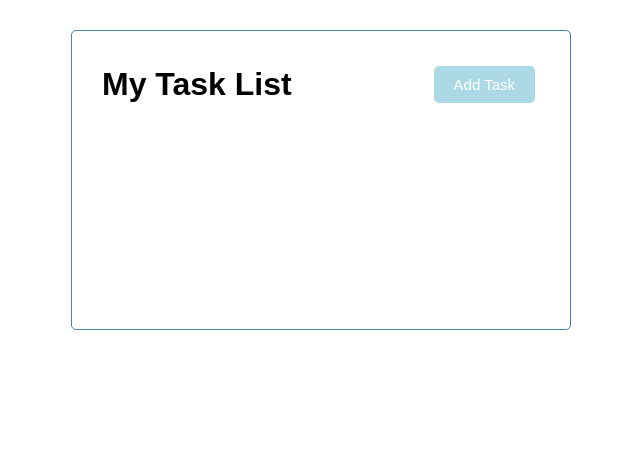
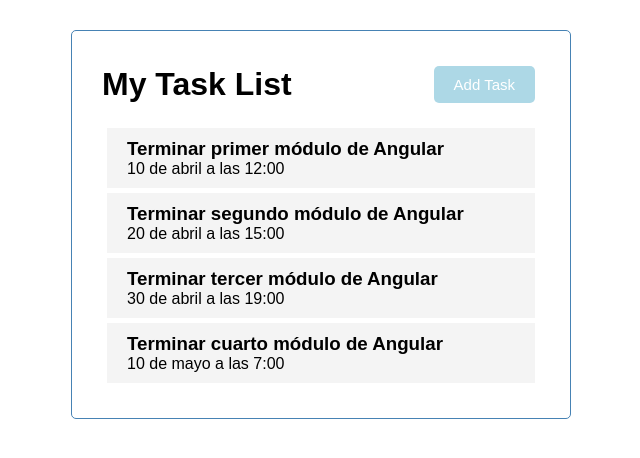
Before and after one commit to LeoLopezPisani/task-list, an Angular app: page / in a window 1280 px wide. Shown: the top 458 px of the page, without its empty margins (319-959 px from the left). Built offline with nearby package versions, Linux system fonts and the light colour scheme.

Commit message:
added task list

```diff
--- a/src/app/app.component.html
+++ b/src/app/app.component.html
@@ -1,3 +1,4 @@
 <div class="container">
     <app-header></app-header>
+    <app-tasks></app-tasks>
 </div>
--- a/src/app/app.module.ts
+++ b/src/app/app.module.ts
@@ -4,12 +4,16 @@
 import { AppComponent } from './app.component';
 import { HeaderComponent } from './components/header/header.component';
 import { ButtonComponent } from './components/button/button.component';
+import { TasksComponent } from './components/tasks/tasks.component';
+import { TasksItemComponent } from './components/tasks-item/tasks-item.component';
 
 @NgModule({
   declarations: [
     AppComponent,
     HeaderComponent,
-    ButtonComponent
+    ButtonComponent,
+    TasksComponent,
+    TasksItemComponent
   ],
   imports: [
     BrowserModule
--- /dev/null
+++ b/src/app/components/tasks-item/tasks-item.component.css
@@ -0,0 +1,16 @@
+.task {
+    background-color: #f4f4f4;
+    margin: 5px;
+    padding: 10px 20px;
+    cursor: pointer;
+}
+
+.task .reminder {
+    border-left: 5px solid green;
+}
+
+.task h3 {
+    display: flex;
+    align-items: center;
+    justify-content: space-between;
+}
--- /dev/null
+++ b/src/app/components/tasks-item/tasks-item.component.html
@@ -0,0 +1,4 @@
+<div class="task">
+    <h3>{{task.text}}</h3>
+    <p>{{task.day}}</p>
+</div>
--- /dev/null
+++ b/src/app/components/tasks-item/tasks-item.component.ts
@@ -0,0 +1,18 @@
+import { Component, OnInit, Input } from '@angular/core';
+import { Task } from '../../Task';
+import { TASKS } from '../../mock-tasks';
+
+@Component({
+  selector: 'app-tasks-item',
+  templateUrl: './tasks-item.component.html',
+  styleUrls: ['./tasks-item.component.css']
+})
+export class TasksItemComponent implements OnInit {
+  @Input() task:Task = TASKS[0];
+
+  constructor() { }
+
+  ngOnInit(): void {
+  }
+
+}
--- /dev/null
+++ b/src/app/components/tasks/tasks.component.html
@@ -0,0 +1,5 @@
+<app-tasks-item
+    *ngFor="let task of tasks"
+    [task] = "task"
+>
+</app-tasks-item>
--- /dev/null
+++ b/src/app/components/tasks/tasks.component.ts
@@ -0,0 +1,18 @@
+import { Component, OnInit } from '@angular/core';
+import { Task } from '../../Task';
+import { TASKS } from '../../mock-tasks';
+
+@Component({
+  selector: 'app-tasks',
+  templateUrl: './tasks.component.html',
+  styleUrls: ['./tasks.component.css']
+})
+export class TasksComponent implements OnInit {
+  tasks: Task[] = TASKS;
+
+  constructor() { }
+
+  ngOnInit(): void {
+  }
+
+}
```
Also changed, not shown: src/app/components/tasks/tasks.component.css (added), 2 other files (tests, documents, lock files or other folders).
